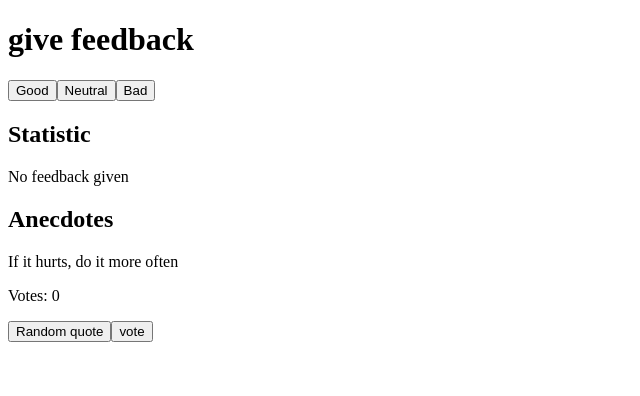
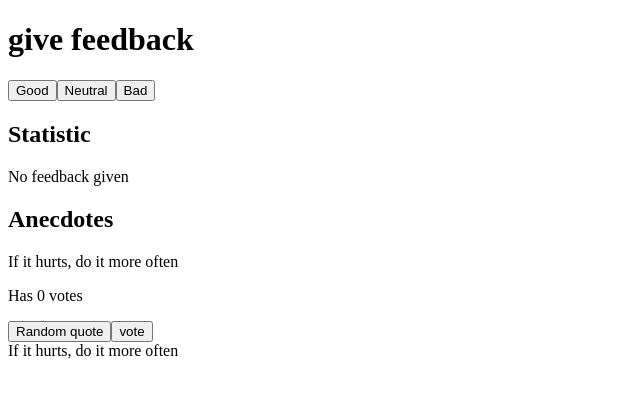
Before and after one commit to andrescanve/FullStackOpen, a React (Create React App) app in the folder part1/: page / in a window 1280 px wide. Shown: the top 396 px of the page, without its empty margins (0-640 px from the left). Built offline with nearby package versions, Linux system fonts and the light colour scheme.

Commit message:
added part1 1.14

```diff
--- a/part1/src/App.js
+++ b/part1/src/App.js
@@ -70,6 +70,18 @@ export const App = () => {
     setAnecdotes([...anecdotes, quote]);
   };
 
+  const mostVoted = () => {
+    const anecdote = anecdotes.reduce((oldValue, actualValue) => {
+      if (actualValue.votes > oldValue.votes) {
+        return actualValue;
+      } else {
+        return oldValue;
+      }
+    }, anecdotes[0]);
+
+    return anecdote.quote;
+  };
+
   return (
     <div>
       <h1>give feedback</h1>
@@ -103,10 +115,11 @@ export const App = () => {
       <div>
         <h2>Anecdotes</h2>
         <p>{anecdotes[selected].quote}</p>
-        <p>Votes: {anecdotes[selected].votes}</p>
+        <p>Has {anecdotes[selected].votes} votes</p>
         <button onClick={handleSelected}>Random quote</button>
         <button onClick={handleVote}>vote</button>
       </div>
+      {mostVoted()}
     </div>
   );
 };
```
